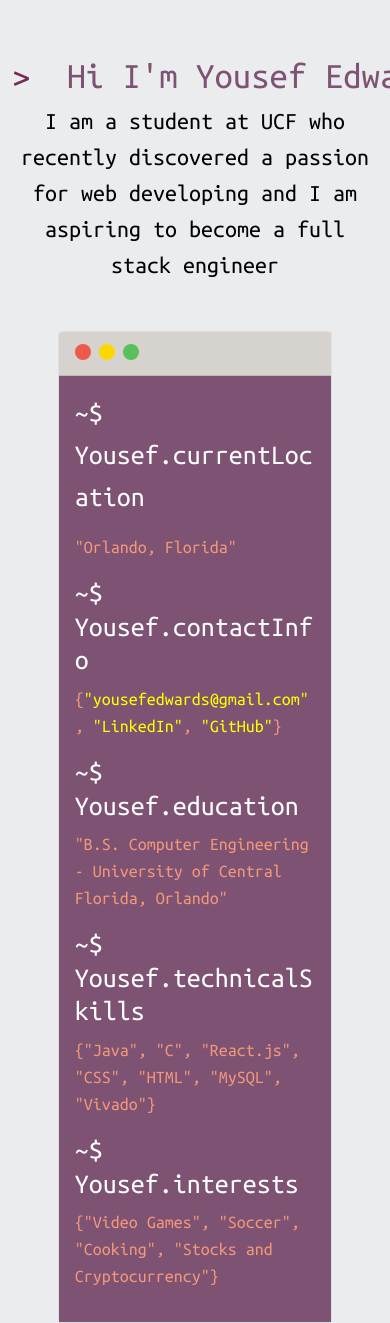
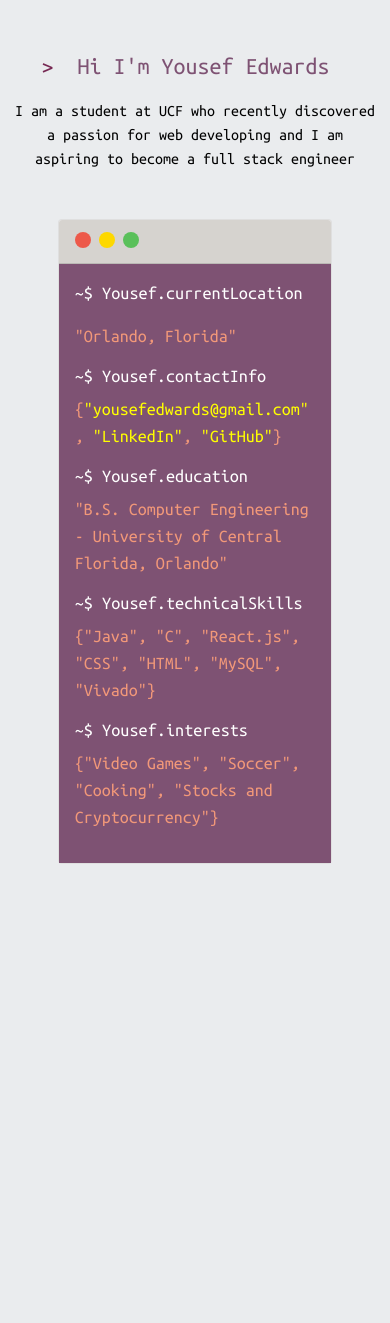
Before and after one commit to Yousef4410/Web-Portfolio, a Django app: page / in a window 390 px wide; the page is wider, and only the part inside the window is pictured. After the commit the page ends 864 px from the top of that part, so only its background shows below. Run offline with Django 3.2, Linux system fonts and the light colour scheme.

Commit message:
added some responsiveness for viewports less than 768 pixels

```diff
--- a/base/static/base/css/style.css
+++ b/base/static/base/css/style.css
@@ -1,3 +1,8 @@
+/* $desktop: 1200px;
+$laptop: 992px;
+$tablet: 768px;
+$phone: 480px; */
+
 @import url('https://fonts.googleapis.com/css2?family=Ubuntu+Mono&display=swap');
 
 body {
@@ -23,6 +28,15 @@
             cursor 1s infinite step-end;
     white-space: nowrap;
     overflow: hidden;
+}
+
+@media screen and (max-width: 768px) {
+    .wrapper .dynamic {
+        font-size: 1.5em;
+    }
+    .wrapper .static {
+        font-size: 1.5em;
+    }
 }
 
 @keyframes cursor {
@@ -65,6 +79,15 @@
 .follow-text {
     font-size: 1.5em;
     color: black;
+    margin-top: 15px;
+}
+@media screen and (max-width: 768px) {
+    .follow-text {
+        font-size: 1em;
+    }
+    .ubu-text {
+        font-size: 1.14em;
+    }
 }
 
 a:link {
```
